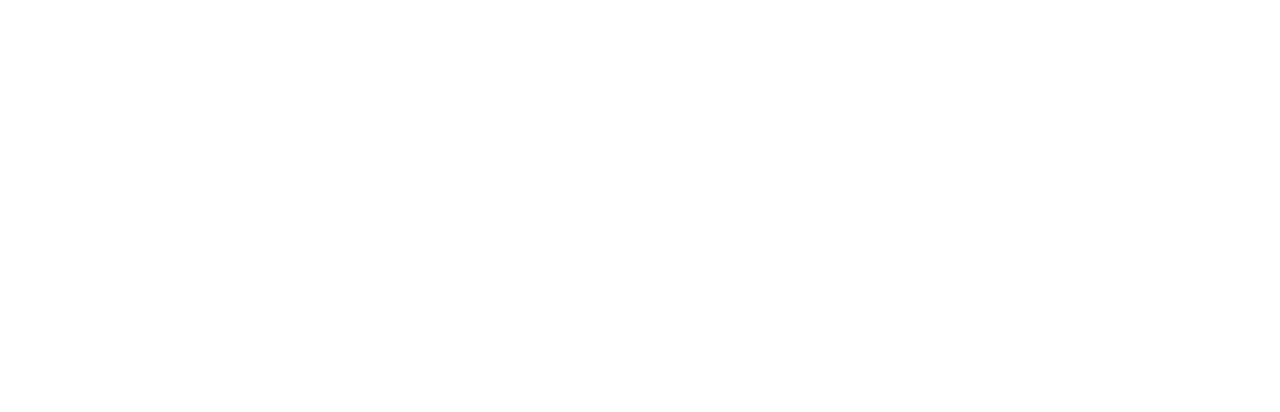
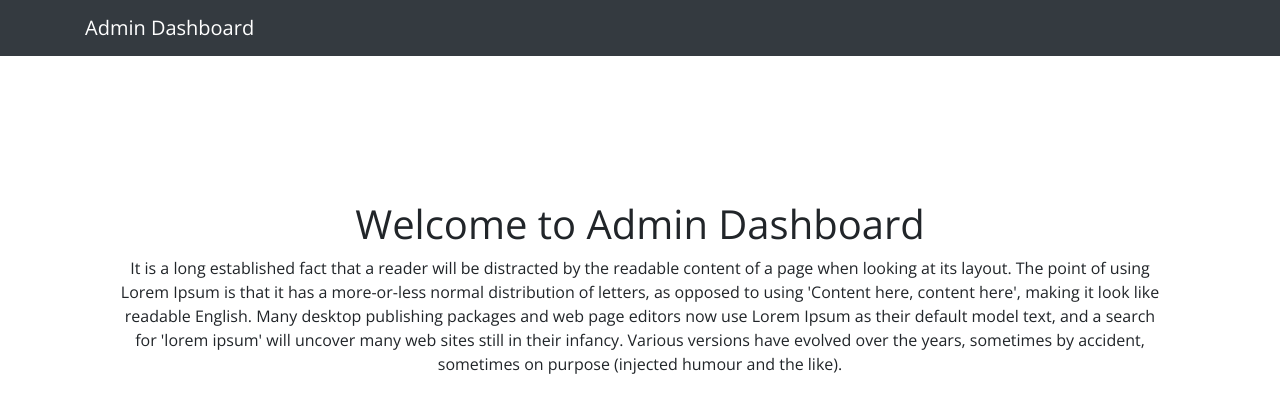
Before and after one commit to TG2408/Ecommerce-adminApp, a React (Create React App) app: page / in a window 1280 px wide. Shown: the top 412 px of the page. Built offline with nearby package versions, Linux system fonts and the light colour scheme.

Commit message:
Home page designeed for admin

```diff
--- a/src/components/Header/index.js
+++ b/src/components/Header/index.js
@@ -1,5 +1,6 @@
 import React from "react";
-import {Navbar, Nav, Container} from "react-bootstrap";
+import { Navbar, Nav, Container } from "react-bootstrap";
+import { NavLink, Link } from "react-router-dom";
 
 const Header = (props) => {
     return (
@@ -19,7 +20,7 @@
                     </NavDropdown> */}
                 </Nav>
                 <Nav>
-                  <Nav.Link href="#deets">Signin</Nav.Link>
+                  {/* <Nav.Link href="#deets">Signin</Nav.Link> */}
                 </Nav>
               </Navbar.Collapse>
             </Container>
--- a/src/components/Layout/index.js
+++ b/src/components/Layout/index.js
@@ -1,8 +1,11 @@
 import React from "react";
+import Header from '../Header';
 
 const Layout = (props) => {
     return (
         <>
+          <Header />
+          {props.children}
         </>
     )
 }
--- a/src/containers/Home/index.js
+++ b/src/containers/Home/index.js
@@ -1,10 +1,25 @@
 import React from "react";
+import { Jumbotron } from "react-bootstrap";
+import Layout from '../../components/Layout';
 
 const Home = (props) => {
     return (
-        <>
-
-        </>
+      <Layout>
+        <Jumbotron style={{margin: "5rem", background: "#fff"}}  className="text-center">
+          <h1>Welcome to Admin Dashboard</h1>
+          <p>
+            It is a long established fact that a reader will be distracted by
+            the readable content of a page when looking at its layout. The point
+            of using Lorem Ipsum is that it has a more-or-less normal distribution
+            of letters, as opposed to using 'Content here, content here', making
+            it look like readable English. Many desktop publishing packages and web
+            page editors now use Lorem Ipsum as their default model text, and a search
+            for 'lorem ipsum' will uncover many web sites still in their infancy.
+            Various versions have evolved over the years, sometimes by accident,
+            sometimes on purpose (injected humour and the like).
+          </p>
+        </Jumbotron>
+      </Layout>
     )
 };
 
--- a/src/containers/Signin/index.js
+++ b/src/containers/Signin/index.js
@@ -3,7 +3,7 @@
 const Signin = (props) => {
     return (
         <>
-
+          <h1>Signin</h1>
         </>
     )
 };
--- a/src/containers/Signup/index.js
+++ b/src/containers/Signup/index.js
@@ -3,7 +3,7 @@
 const Signup = (props) => {
     return (
         <>
-
+          <h1>Signup</h1>
         </>
     )
 }
```
